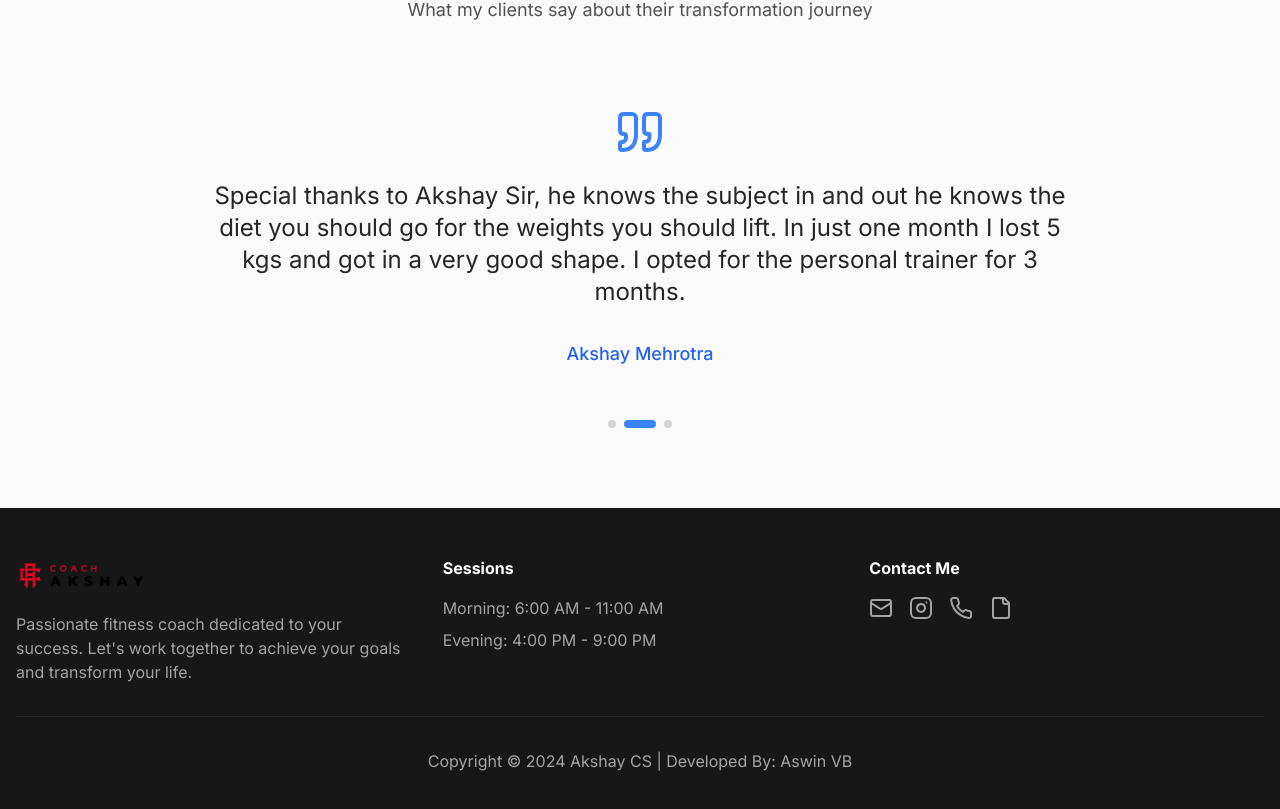
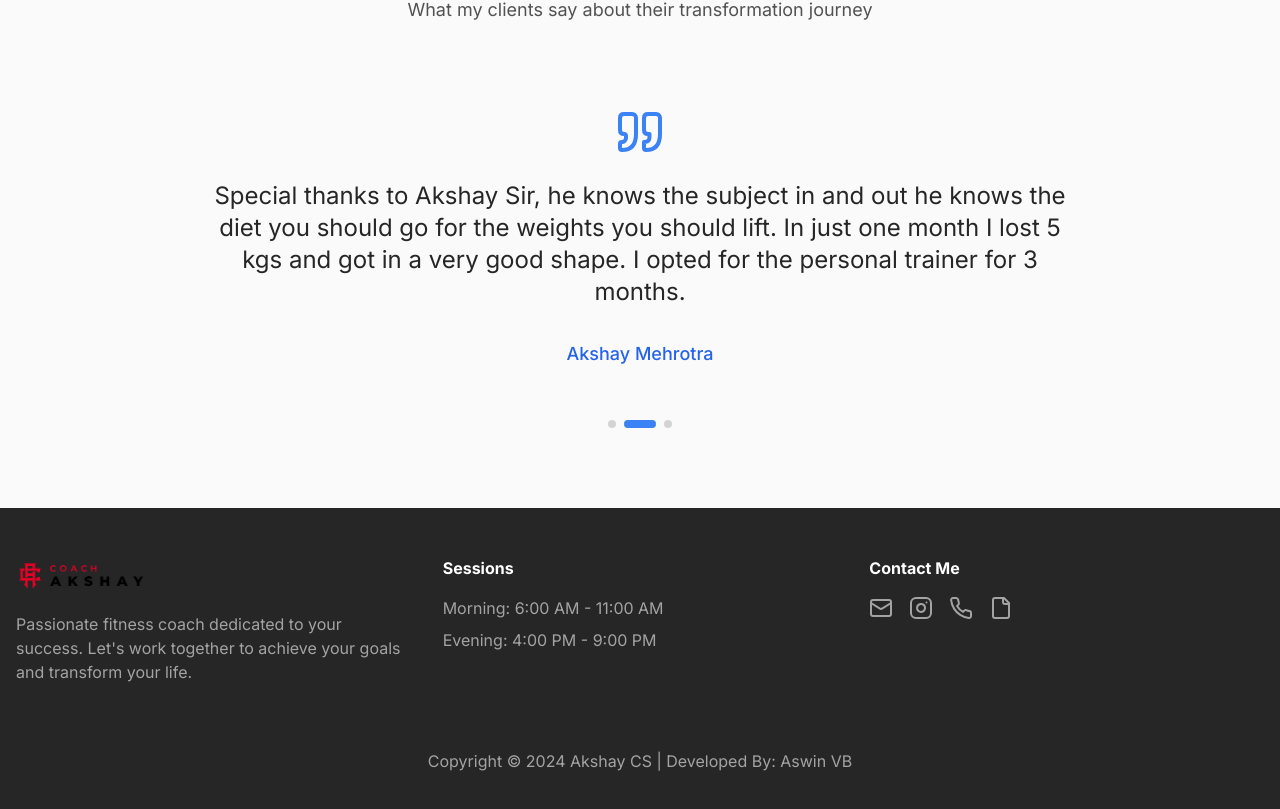
Before and after one commit to aswinzz/coach-akshay, a Next.js app: page / in a window 1280 px wide. Shown: the part 4520-5329 px from the top of the page. Built offline with nearby package versions, Linux system fonts and the light colour scheme.

Commit message:
fix: update footer

```diff
--- a/components/footer.tsx
+++ b/components/footer.tsx
@@ -26,7 +26,7 @@ export function Footer() {
   ]
 
   return (
-    <footer className="bg-neutral-900 text-white py-12">
+    <footer className="bg-neutral-800 text-white py-12">
       <div className="container mx-auto px-4">
         <div className="grid grid-cols-1 md:grid-cols-3 gap-8">
           <div>
@@ -69,7 +69,7 @@ export function Footer() {
         </div>
 
         <div className="mt-8 pt-8 border-t border-neutral-800 text-center text-neutral-400">
-          <p>Copyright © 2024 Akshay CS | Developed By: <a href="aswinvb.com" className="hover:text-white">Aswin VB</a></p>
+          <p>Copyright © 2024 Akshay CS | Developed By: <a href="https://aswinvb.com" className="hover:text-white">Aswin VB</a></p>
         </div>
       </div>
     </footer>
```
